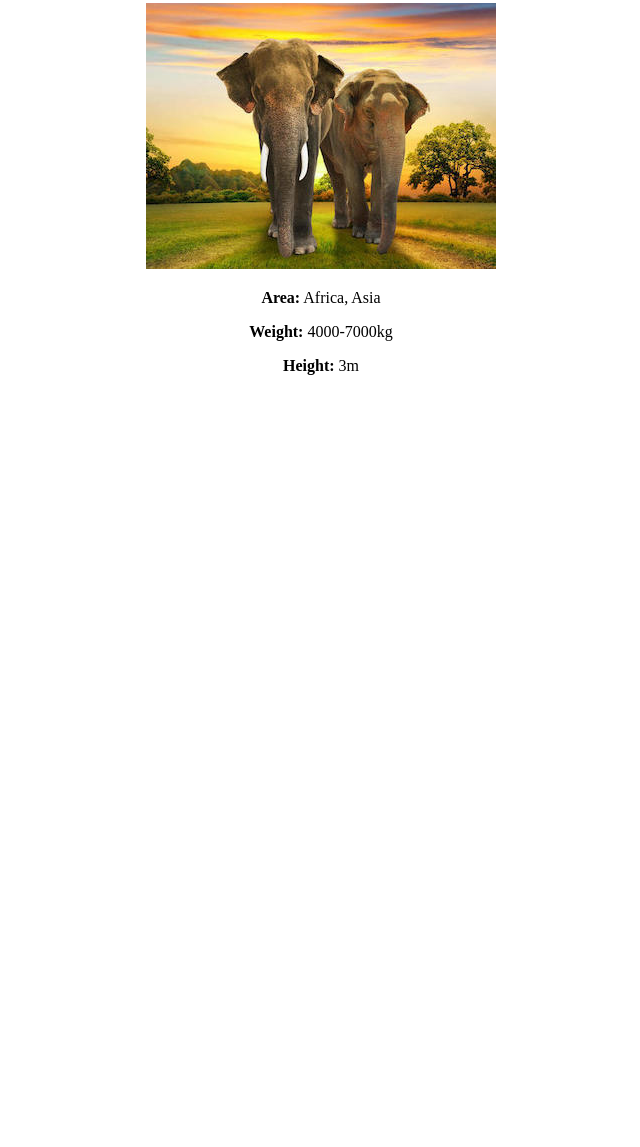
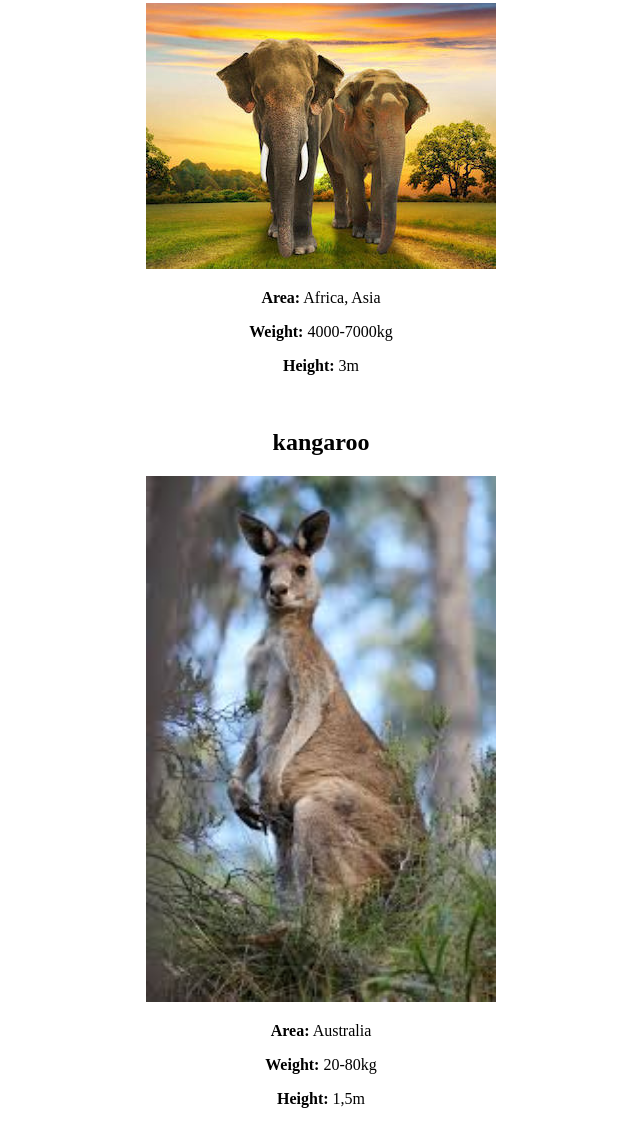
Before and after one commit to dekady/wild_animals, a plain HTML site: page index.html in a window 1280 px wide. Shown: the part 794-1941 px from the top of the page, without its empty margins (319-959 px from the left). Before the commit the page ends 1211 px from the top, so only its background shows below. Drawn offline with Linux system fonts and the light colour scheme.

Commit message:
kangaroo

```diff
--- a/index.html
+++ b/index.html
@@ -32,5 +32,12 @@
     <p><b>Height:</b> 3m</p>
     <br>
 
+    <h2>kangaroo</h2>
+    <img width=350px src="pictures/kangaroo.jpg">
+    <p><b>Area:</b> Australia</p>
+    <p><b>Weight:</b> 20-80kg</p>
+    <p><b>Height:</b> 1,5m</p>
+    <br>
+
   </body>
 </html>
```
Also changed, not shown: pictures/kangaroo.jpg (added).
